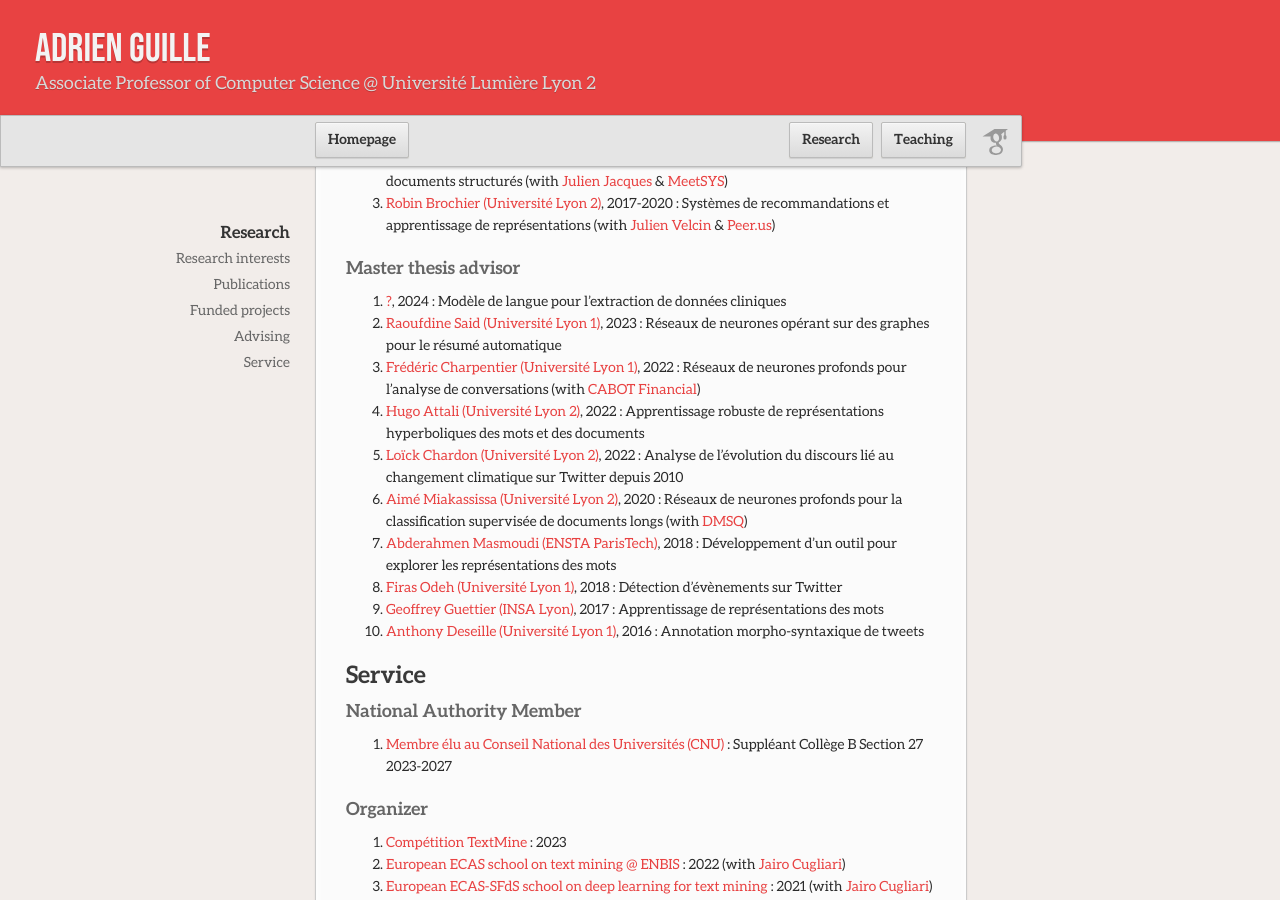
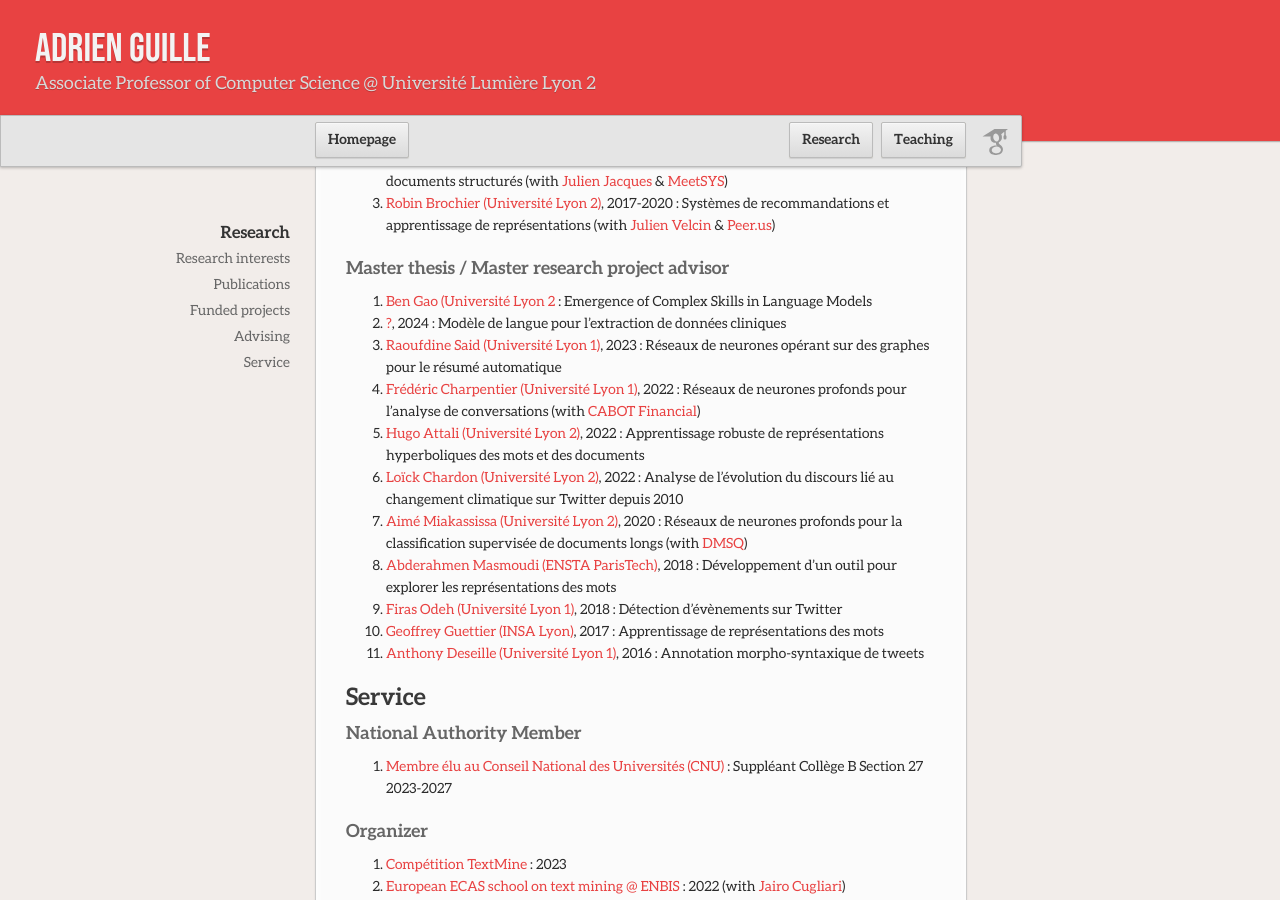
Before and after one commit to AdrienGuille/adrienguille.github.io, a Jekyll site: the page built from research.md, in a window 1280 px wide and 900 px high, scrolled down 1100 px. Built offline with Jekyll 4.4.1, drawn with Linux system fonts in a browser that asks for light colours; our own code applies the rules of GitHub Pages for plain Markdown files.

Commit message:
Update research.md

```diff
--- a/research.md
+++ b/research.md
@@ -35,8 +35,9 @@ See the [dedicated page](publications.md) or my [Google Scholar profile](https:/
 - [Jean Dupuy (Université Lyon 2)](#), 2018-2021 : Apprentissage de représentations de documents structurés (with [Julien Jacques](http://eric.univ-lyon2.fr/~jjacques/) & [MeetSYS](http://meetsys.com/))
 - [Robin Brochier (Université Lyon 2)](#), 2017-2020 : Systèmes de recommandations et apprentissage de représentations (with [Julien Velcin](http://eric.univ-lyon2.fr/~jvelcin/) & [Peer.us](http://peer.us/))
 
-### Master thesis advisor
+### Master thesis / Master research project advisor
 
+- [Ben Gao (Université Lyon 2](#) : Emergence of Complex Skills in Language Models
 - [?](#), 2024 : Modèle de langue pour l'extraction de données cliniques
 - [Raoufdine Said (Université Lyon 1)](#), 2023 : Réseaux de neurones opérant sur des graphes pour le résumé automatique
 - [Frédéric Charpentier (Université Lyon 1)](#), 2022 : Réseaux de neurones profonds pour l'analyse de conversations (with [CABOT Financial](https://www.cabotfinancial.fr))
```
